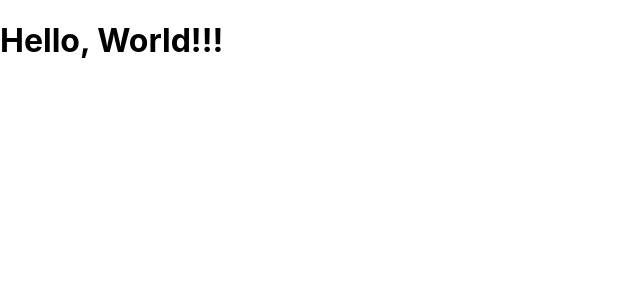
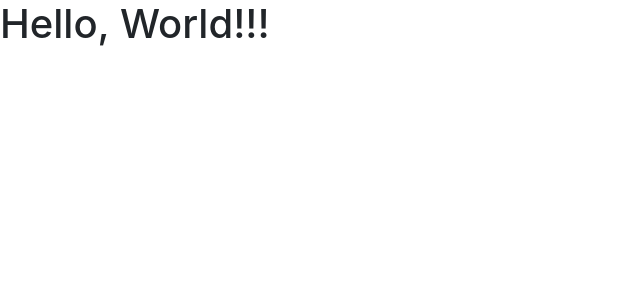
Before and after one commit to jramiresbrito/ecommerce-web, a Next.js app: page / in a window 1280 px wide. Shown: the top 300 px of the page, without its empty margins (0-640 px from the left). Built offline with nearby package versions, Linux system fonts and the light colour scheme.

Commit message:
Add Bootstrap and Set global CSS Styles

```diff
--- a/package.json
+++ b/package.json
@@ -10,8 +10,10 @@
   "dependencies": {
     "@types/node": "^14.14.20",
     "@types/react": "^17.0.0",
+    "bootstrap": "^4.5.3",
     "next": "10.0.5",
     "react": "17.0.1",
+    "react-bootstrap": "^1.4.3",
     "react-dom": "17.0.1",
     "typescript": "^4.1.3"
   }
--- a/pages/_app.tsx
+++ b/pages/_app.tsx
@@ -1,14 +1,14 @@
 import React from 'react';
 import { AppProps } from 'next/app';
 import '../styles/globals.css';
-
 import Head from 'next/head';
+import 'bootstrap/dist/css/bootstrap.min.css';
 
 const MyApp: React.FC<AppProps> = ({Component, pageProps}) => {
   return (
     <>
       <Head>
-        <title>CuboGames</title>
+        <title>Cubo Games</title>
         <meta name="viewport" content="initial-scale=1.0, width=device-width"/>
       </Head>
 
--- a/styles/globals.css
+++ b/styles/globals.css
@@ -1,16 +1,24 @@
+@import url('https://fonts.googleapis.com/css2?family=Raleway:wght@400&display=swap');
+
+:root {
+  --color-primary: #10163A;
+  --color-secondary: #212744;
+  --color-background: #262C49;
+  --color-gray-light: #7DA1BC;
+  --color-blue-light: #00CFFF;
+  --color-white: #FFFFFF;
+}
+
 html,
 body {
   padding: 0;
   margin: 0;
-  font-family: -apple-system, BlinkMacSystemFont, Segoe UI, Roboto, Oxygen,
-    Ubuntu, Cantarell, Fira Sans, Droid Sans, Helvetica Neue, sans-serif;
+  font-family: 'Raleway', sans-serif;
+  background: var(--color-background);
+  color: var(--color-white);
+  overflow-x: hidden;
 }
 
-a {
-  color: inherit;
-  text-decoration: none;
+body, .sticky-footer-wrapper {
+  min-height:100vh;
 }
-
-* {
-  box-sizing: border-box;
-}
```
Also changed, not shown: 1 other file (tests, documents, lock files or other folders).
